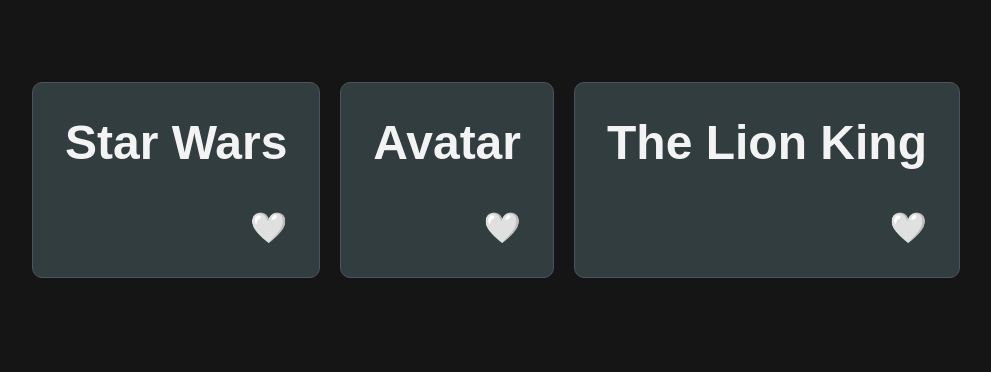
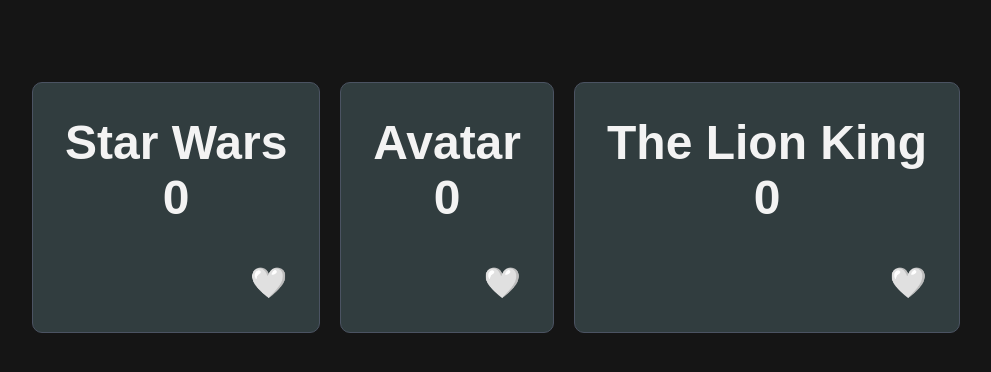
Before and after one commit to OBTITAN/React_Movie_App, a React (Vite) app: page / in a window 1280 px wide. Shown: the top 372 px of the page, without its empty margins (144-1135 px from the left). Built offline with nearby package versions, Linux system fonts and the light colour scheme.

Commit message:
counter state and dependency arrays

```diff
--- a/src/App.jsx
+++ b/src/App.jsx
@@ -5,15 +5,21 @@
 
 
 const Card = ({title}) => {
+  const[count, setCount] = useState(0);
+
   const [hasLiked, setHasLiked] = useState(false);
 
   useEffect(()=>{
     console.log(`${title} has been ${hasLiked}`)
-  })
+  }, [hasLiked])
+
+   useEffect(()=>{
+    console.log(`CARD RENDERED`)
+  }, [])
 
   return(
-    <div className ="card">
-      <h2>{title}</h2>
+    <div className ="card" onClick={() => setCount(count + 1)}>
+      <h2>{title} <br/> {count}</h2>
 
       <button onClick={() =>setHasLiked(!hasLiked)}>
         {hasLiked? '❤️': '🤍'}
```
